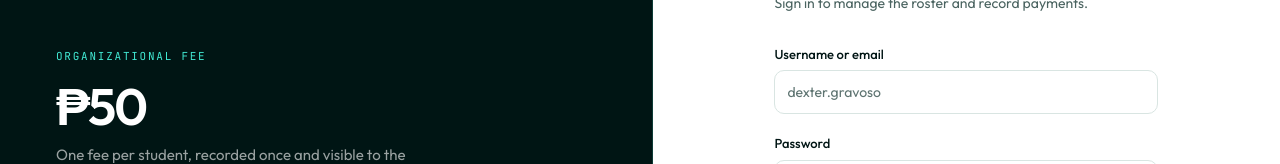
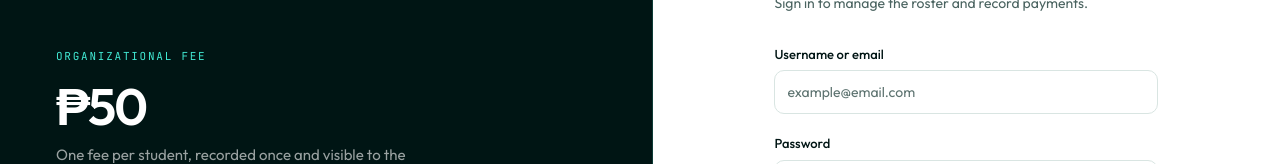
Before and after one commit to jtrootiffy/it3a-track, a Next.js app: page /login in a window 1280 px wide. Shown: the part 286-450 px from the top of the page. Built offline with nearby package versions, Linux system fonts and the light colour scheme; no server answers.

Commit message:
edited placeholder

```diff
--- a/app/login/login-form.tsx
+++ b/app/login/login-form.tsx
@@ -38,7 +38,7 @@ export function LoginForm({ next, denied }: { next?: string; denied?: boolean })
           autoCapitalize="none"
           autoCorrect="off"
           spellCheck={false}
-          placeholder="dexter.gravoso"
+          placeholder="example@email.com"
           required
           disabled={pending}
           aria-invalid={state.error ? true : undefined}
```
